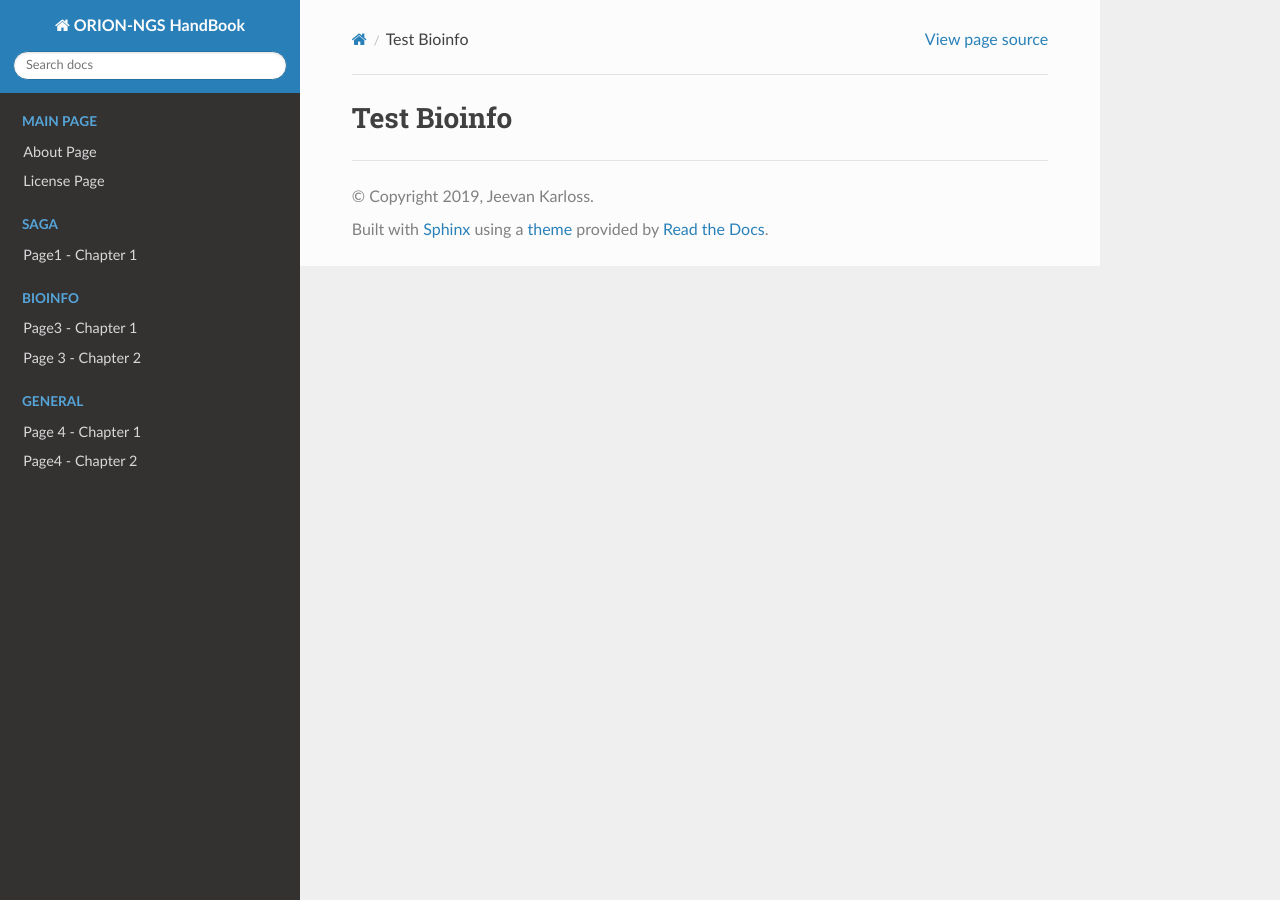
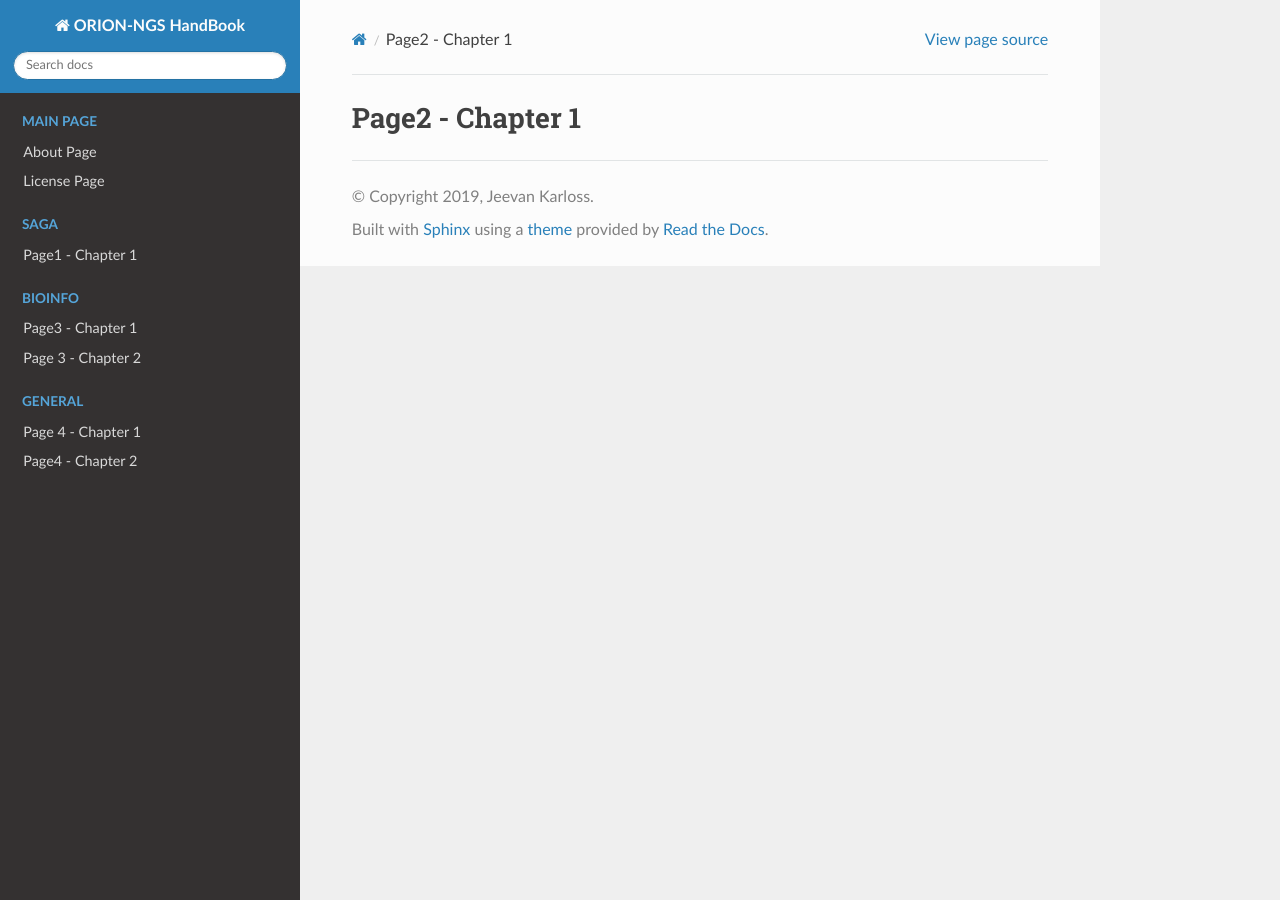
Before and after one commit to karinlag/rod_Test, a Sphinx documentation site: the page built from docs/source/page2/page2.rst, in a window 1280 px wide. Built offline with Sphinx 7.4.7 and the Read the Docs theme 2.0.0, drawn with Linux system fonts in a browser that asks for light colours.

Commit message:
Update page2.rst

```diff
--- a/docs/source/page2/page2.rst
+++ b/docs/source/page2/page2.rst
@@ -1,3 +1,2 @@
-
-Test Bioinfo
+Page2 - Chapter 1
 =================
```
